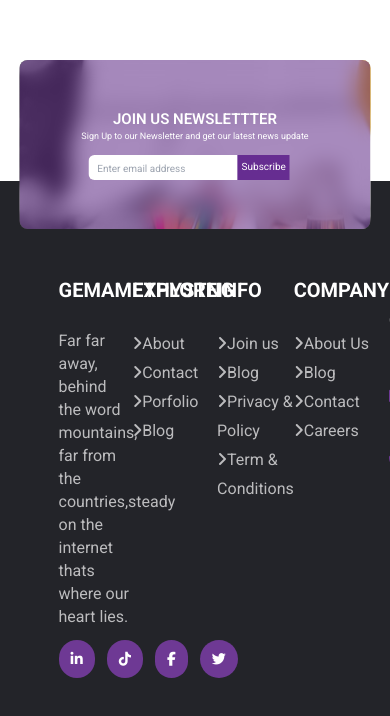
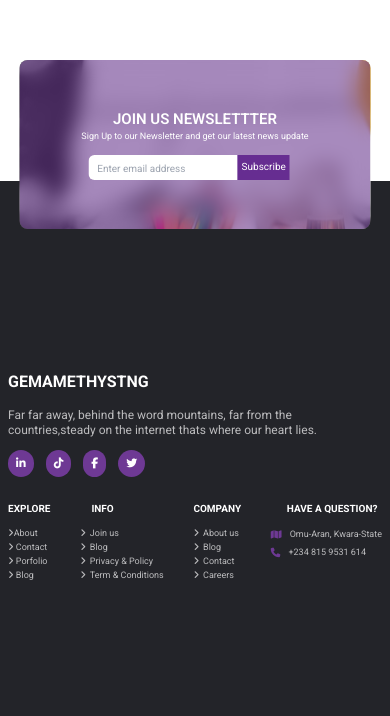
Before and after one commit to Gemamethystngltd/GemamethystNgLtd, a React (Vite) app: page /blog in a window 390 px wide. Shown: the part 3013-3729 px from the top of the page. Built offline with nearby package versions, Linux system fonts and the light colour scheme.

Commit message:
feat: improve responsive design for HomePage and solutions components

```diff
--- a/src/Pages/HomePage.jsx
+++ b/src/Pages/HomePage.jsx
@@ -13,7 +13,7 @@ function HomePage() {
   return (
     <>
       <main className="relative">
-        <NavBar />
+        {/* <NavBar /> */}
         <HeroSection />
         <Solutions />
         <Ftco />
--- a/src/components/Home/Footer.jsx
+++ b/src/components/Home/Footer.jsx
@@ -1,133 +1,115 @@
 function Footer() {
+  const exploreData = [
+    { explore: "About", info: "Join us", company: "About us" },
+    { explore: " Contact", info: "Blog", company: "Blog" },
+    { explore: " Porfolio", info: "Privacy & Policy", company: "Contact" },
+    { explore: "  Blog", info: "Term & Conditions", company: "Careers" },
+  ];
   return (
-    <footer className=" h-[70vh] flex bg-[#232429]  justify-center  items-center">
-      <div className="w-[70%] flex justify-between">
-        <div className="company_info w-[27%] flex flex-col gap-6">
-          <h1 className="font-bold leading-[30px] text-white  text-[20px] uppercase">
+    <footer className=" h-[70vh] flex bg-[#232429]  justify-center  items-center tablet:px-4 phoneP:px-2">
+      <div className="w-[70%] flex gap-4  justify-between laptop:w-[90%] tablet:w-[100%]  phoneL:flex-col phoneL:gap-6">
+        <div className="company_info flex-1 flex flex-col gap-6 laptop:w-[30%] laptop:gap-4 phoneL:w-[90%] ">
+          <h1 className="font-bold leading-[30px] text-white  text-[20px] uppercase laptop:text-[18px] tablet:text-[16px] tablet:leading-[20px]">
             Gemamethystng
           </h1>
           <div className="flex flex-col gap-3">
-            <p className=" text-[#BCBCBE] text-[16px] leading-[23px] font-normal ">
+            <p className=" text-[#BCBCBE] text-[16px] leading-[23px] font-normal laptop:text-[14px] laptop:leading-[20px] tablet:text-[12px] tablet:leading-[15px]">
               Far far away, behind the word mountains, far from the
               countries,steady on the internet thats where our heart lies.
             </p>
-            <div className="social_media flex gap-3 ">
-              <i className="fa-brands fa-linkedin-in text-white bg-webpurple p-3 rounded-full text-[14px]"></i>
-              <i className="fa-brands fa-tiktok  text-white bg-webpurple p-3 rounded-full text-[14px]"></i>
-              <i className="fa-brands fa-facebook-f  text-white bg-webpurple p-3 rounded-full text-[14px]"></i>
-              <i className="fa-brands fa-twitter  text-white bg-webpurple p-3 rounded-full text-[14px]"></i>
+            <div className="social_media flex gap-3 tablet:items-center ">
+              <i className="fa-brands fa-linkedin-in text-white bg-webpurple p-3 rounded-full text-[14px] tablet:p-[.6rem] tablet:text-[12px] phoneP:p-[.5rem] phoneP:text-[11px]"></i>
+              <i className="fa-brands fa-tiktok  text-white bg-webpurple p-3 rounded-full text-[14px] tablet:p-[.6rem] tablet:text-[12px] phoneP:p-[.5rem] phoneP:text-[11px]"></i>
+              <i className="fa-brands fa-facebook-f  text-white bg-webpurple p-3 rounded-full text-[14px] tablet:p-[.6rem] tablet:text-[12px] phoneP:p-[.5rem] phoneP:text-[11px]"></i>
+              <i className="fa-brands fa-twitter  text-white bg-webpurple p-3 rounded-full text-[14px] tablet:p-[.6rem] tablet:text-[12px] phoneP:p-[.5rem] phoneP:text-[11px]"></i>
             </div>
           </div>
         </div>
+
+        {/* quick links */}
+        <div className="flex w-[70%] justify-between laptop:w-[65%] phoneL:w-[100%] ">
           {/* explore */}
-        <div className="explore  flex flex-col gap-6">
-          <h1 className="uppercase text-[20px] text-white leading-[30px] font-bold">
+          <div className="explore  flex flex-col gap-6 laptop:gap-3">
+            <h1 className="uppercase text-[20px] text-white leading-[30px] font-bold laptop:text-[18px] tablet:text-[16px] tablet:leading-[20px] phoneL:text-[13px] phoneL:leading-[15px] phoneP:text-[10px] phoneP:leading[13px-]">
               Explore
             </h1>
-          <ul>
-            <li className="text-[#BCBCBE] text-[16px] font-normal leading-[29px]">
+            <ul className="laptop:flex laptop:flex-col laptop:gap-1 ">
+              {exploreData.map((item, index) => {
+                return (
+                  <li
+                    key={index}
+                    className="text-[#BCBCBE] text-[16px] font-normal leading-[29px] laptop:text-[14px] laptop:leading-[20px] tablet:text-[12px] tablet:leading-[15px] phoneL:text-[10px] phoneL:leading-[12px] phoneP:text-[9px] phoneP:leading-[10px]"
+                  >
                     <span>
-                <i className="fa-solid fa-angle-right"></i>
+                      <i className="fa-solid fa-angle-right pr-1 phoneP:pr-0"></i>
                     </span>
-              About
+                    {item.explore}
                   </li>
-            <li className="text-[#BCBCBE] text-[16px] font-normal leading-[29px] ">
-              <span>
-                <i className="fa-solid fa-angle-right"></i>
-              </span>
-              Contact
-            </li>
-            <li className="text-[#BCBCBE] text-[16px] font-normal leading-[29px] ">
-              <span>
-                <i className="fa-solid fa-angle-right"></i>
-              </span>
-              Porfolio
-            </li>
-            <li className="text-[#BCBCBE] text-[16px] font-normal leading-[29px] ">
-              <span>
-                <i className="fa-solid fa-angle-right"></i>
-              </span>
-              Blog
-            </li>
+                );
+              })}
             </ul>
           </div>
           {/* Info */}
-        <div className="info  flex flex-col gap-6">
-          <h1 className="uppercase text-[20px] text-white  leading-[30px] font-bold">
+          <div className="info  flex flex-col gap-6 laptop:gap-3 ">
+            <h1 className="uppercase text-[20px] text-white  leading-[30px] font-bold laptop:text-[18px] tablet:text-[16px] tablet:leading-[20px] phoneL:text-[13px] phoneL:leading-[15px] phoneP:text-[10px] phoneP:leading[13px-] phoneP:pl-[.7rem]">
               Info
             </h1>
-          <ul>
-            <li className="text-[#BCBCBE] text-[16px] font-normal leading-[29px]">
+            <ul className="laptop:flex laptop:flex-col laptop:gap-1  ">
+              {exploreData.map((item, index) => {
+                return (
+                  <li
+                    key={index}
+                    className="text-[#BCBCBE] text-[16px] font-normal leading-[29px] laptop:text-[14px] laptop:leading-[20px] tablet:text-[12px] tablet:leading-[15px] phoneL:text-[10px] phoneL:leading-[12px] phoneP:text-[9px] phoneP:leading-[10px] phoneP:w-"
+                  >
                     <span>
-                <i className="fa-solid fa-angle-right"></i>
+                      <i className="fa-solid fa-angle-right pr-1"></i>
                     </span>
-              Join us
+                    {item.info}
                   </li>
-            <li className="text-[#BCBCBE] text-[16px] font-normal leading-[29px] ">
-              <span>
-                <i className="fa-solid fa-angle-right"></i>
-              </span>
-              Blog
-            </li>
-            <li className="text-[#BCBCBE] text-[16px] font-normal leading-[29px] ">
-              <span>
-                <i className="fa-solid fa-angle-right"></i>
-              </span>
-              Privacy & Policy
-            </li>
-            <li className="text-[#BCBCBE] text-[16px] font-normal leading-[29px] ">
-              <span>
-                <i className="fa-solid fa-angle-right"></i>
-              </span>
-              Term & Conditions
-            </li>
+                );
+              })}
             </ul>
           </div>
           {/* Company */}
-        <div className="compasny  flex flex-col gap-6">
-          <h1 className="uppercase text-white  text-[20px] leading-[30px] font-bold">
+          <div className="compasny  flex flex-col gap-6 laptop:gap-3">
+            <h1 className="uppercase text-white  text-[20px] leading-[30px] font-bold laptop:text-[18px] tablet:text-[16px] tablet:leading-[20px] phoneL:text-[13px] phoneL:leading-[15px] phoneP:text-[10px] phoneP:leading[13px-]">
               Company
             </h1>
-          <ul>
-            <li className="text-[#BCBCBE] text-[16px] font-normal leading-[29px]">
+            <ul className="laptop:flex laptop:flex-col laptop:gap-1 ">
+              {exploreData.map((item, index) => {
+                return (
+                  <li
+                    key={index}
+                    className="text-[#BCBCBE] text-[16px] font-normal leading-[29px] laptop:text-[14px] laptop:leading-[20px] tablet:text-[12px] tablet:leading-[15px] phoneL:text-[10px] phoneL:leading-[12px] phoneP:text-[9px] phoneP:leading-[10px] "
+                  >
                     <span>
-                <i className="fa-solid fa-angle-right"></i>
+                      <i className="fa-solid fa-angle-right pr-1"></i>
                     </span>
-              About Us
+                    {item.company}
                   </li>
-            <li className="text-[#BCBCBE] text-[16px] font-normal leading-[29px] ">
-              <span>
-                <i className="fa-solid fa-angle-right"></i>
-              </span>
-              Blog
-            </li>
-            <li className="text-[#BCBCBE] text-[16px] font-normal leading-[29px] ">
-              <span>
-                <i className="fa-solid fa-angle-right"></i>
-              </span>
-              Contact
-            </li>
-            <li className="text-[#BCBCBE] text-[16px] font-normal leading-[29px] ">
-              <span>
-                <i className="fa-solid fa-angle-right"></i>
-              </span>
-              Careers
-            </li>
+                );
+              })}
             </ul>
           </div>
           {/* question */}
-        <div className="question  flex flex-col gap-6">
-          <h1 className="font-bold text-white uppercase leading-[30px] text-[20px]">
+          <div className="question  flex flex-col gap-6 laptop:gap-3">
+            <h1 className="font-bold text-white uppercase leading-[30px] text-[20px] laptop:text-[18px] tablet:text-[16px] tablet:leading-[20px] phoneL:text-[13px] phoneL:leading-[15px] phoneP:text-[10px] phoneP:leading[13px-] phoneP:pl-4">
               Have a Question?
             </h1>
-          <div className="flex flex-col gap-2">
+            <div className="flex flex-col gap-2 laptop:gap-1">
               <div className="question_map flex gap-2 items-center">
-              <i className="fa-solid fa-map text-webpurple"></i>
-              <p className="text-[#BCBCBE]"> Omu-Aran, Kwara-State</p>
+                <i className="fa-solid fa-map text-webpurple tablet:text-[.9rem] phoneL:text-[.7rem] phoneP:text-[.6rem] "></i>
+                <p className="text-[#BCBCBE] laptop:text-[14px] tablet:text-[12px] phoneL:text-[10px] phoneP:text-[9px]">
+                  {" "}
+                  Omu-Aran, Kwara-State
+                </p>
               </div>
               <div className="question_phone flex items-center gap-2">
-              <i className="fa-solid fa-phone text-webpurple"></i>
-              <p className="text-[#BCBCBE]">+234 815 9531 614</p>
+                <i className="fa-solid fa-phone text-webpurple text-[.9rem] phoneL:text-[.7rem]  phoneP:text-[.6rem]"></i>
+                <p className="text-[#BCBCBE]  laptop:text-[14px] tablet:text-[12px] phoneL:text-[10px] phoneP:text-[9px]">
+                  +234 815 9531 614
+                </p>
+              </div>
             </div>
           </div>
         </div>
--- a/src/components/Home/herosection.jsx
+++ b/src/components/Home/herosection.jsx
@@ -2,11 +2,11 @@ const HeroSection = () => {
   return (
     <>
       <section className="hero_section flex items-center">
-        <div className="hero_content ml-[16rem] flex flex-col  laptop:ml-[6rem] tablet:ml-[3rem] phoneP:ml-4">
+        <div className="hero_content ml-[16rem] flex flex-col  laptop:ml-[6rem] tablet:ml-[3rem] phoneL:ml-5 phoneP:ml-4">
           <h3 className="text-white leading-[23px] font-bold text-[13px] uppercase tracking-[5px] mb-[10px] tablet:text-[11px] phoneL:text-[10px] phoneL:tracking-[2px] phoneL:mb-[8px]  phoneP:text-[10px] phonep:mb-[6px] phoneP:tracking-[1px] ">
             welcome To Gemamethystng
           </h3>
-          <h1 className=" text-white text-[52px] w-[50%] font-bold uppercase tracking-[1px] mb-[20px] leading-[3.5rem] laptop:text-[40px] laptop:w-[60%] laptop:leading-[2.5rem] laptop:mb-[10px] tablet:text-[35px]  tablet:w-[70%] tablet:leading-[2.4rem] tablet:mb-[8px] phoneL:w-[90%] phoneL:text-[30px] phoneL:leading-[2rem] phoneL:mb-[6px] phoneP:text-[20px] phoneP:leading-[1.6rem] phoneP:w-full phoneP:mb-[3px]">
+          <h1 className=" text-white text-[52px] w-[50%] font-bold uppercase tracking-[1px] mb-[20px] leading-[3.5rem] laptop:text-[40px] laptop:w-[60%] laptop:leading-[2.5rem] laptop:mb-[10px] tablet:text-[35px]  tablet:w-[70%] tablet:leading-[2.4rem] tablet:mb-[8px] phoneL:w-[90%] phoneL:text-[25px] phoneL:leading-[1.8rem] phoneL:mb-[6px] phoneP:text-[20px] phoneP:leading-[1.6rem] phoneP:w-full phoneP:mb-[3px]">
             Professinal & Creative Design Solution
           </h1>
           <p className="text-lightwhite font-normal text-[16px] laptop:text-[13px] tablet:text-[12px] phoneL:text-[11px] phoneP:text-[10px] ">
--- a/src/components/Home/solutions.jsx
+++ b/src/components/Home/solutions.jsx
@@ -4,12 +4,12 @@ const Solutions = () => {
   return (
     <>
       <setion className="solutions_sections flex ">
-        <div className="Solutions_content grid mx-auto w-[70%] gap-4 place-items-center grid-cols-4 py-[7rem]    ">
-          <div className="solutions_header col-span-2">
-            <h2 className="text-white tracking-[1px] uppercase text-[34px] leading-[48px] font-bold ">
+        <div className="Solutions_content grid mx-auto w-[70%] gap-4 place-items-center grid-cols-4 py-[7rem] laptop:w-[90%] laptop:py-[6rem] tablet:gap-2 tablet:py-[5rem] phoneL:grid-cols-2 phoneL:gap-3 phoneL:w-[95%]">
+          <div className="solutions_header col-span-2 phoneL:mb-4">
+            <h2 className="text-white tracking-[1px] uppercase text-[34px] leading-[48px] font-bold  laptop:text-[30px] laptop:leading-[35px] tablet:text-[25px] tablet:leading-[30px] phoneL:text-[20px] phoneL:leading-[25px]">
               We Shape <br /> The Perfect Solutions
             </h2>
-            <p className="text-[#999999] font-normal text-[16px] leading-[29px]">
+            <p className="text-[#999999] font-normal text-[16px] leading-[29px] laptop:text-[14px] laptop:leading-[20px] laptop:mt-3 tablet:text-[12px] tablet:leading-[16px] phoneL:text-[11px] phoneL:leading-[13px]">
               By driving innovation and efficiency at the intersection of
               technology and the AEC & Oil & Gas industries, we aim to create a
               future where every project succeeds, and every individual thrives.
--- a/src/components/Home/solutionsBox.jsx
+++ b/src/components/Home/solutionsBox.jsx
@@ -1,12 +1,16 @@
 const SolutionBox = ({ text, icon }) => {
   return (
-    <div className="Solutions_box w-[250px] min-h-[240px] box pt-6 px-4 flex  flex-col bg-vantablack gap-6 rounded-lg">
-      <div className="box_header flex justify-end pr-4">
+    <div className="Solutions_box w-[250px] h-[240px] box pt-6 px-4 flex  flex-col bg-vantablack gap-6 rounded-lg   laptop:w-[200px] laptop:h-[200px] tablet:w-[150px] tablet:h-[150px] phoneL:w-[180px] phoneL:h-[180px] phoneP:w-[130px] phoneP:h-[130px] ">
+      <div className="box_header flex justify-end pr-4 phoneP:pr-2">
         {/* <i className={`${icon} text-[4.5rem]   text-webpurple`}></i> */}
-        <img src={icon} alt="icon" className="w-[5rem] h-[4.8rem]" />
+        <img
+          src={icon}
+          alt="icon"
+          className="w-[5rem] h-[4.8rem] laptop:h-[4rem] laptop:w-[4rem] tablet:w-[3rem] tablet:h-[3rem] phoneL:w-[3.4rem] phoneL:h-[3.4rem] phoneP:w-[2.3rem] phoneP:h-[2.3rem]"
+        />
       </div>
       <div className="box_content">
-        <h2 className="text-white uppercase w-[70%] text-[18px] tracking-[1px] leading-[27px] font-[700]">
+        <h2 className="text-white uppercase w-[70%] text-[18px] tracking-[1px] leading-[27px] font-[700] laptop:text-[16px] laptop:leading-[18px]  tablet:text-[14px] tablet:leading-[16px] phoneP:text-[11px] phoneP:leading-[12px]">
           {text}
         </h2>
       </div>
```
Lines whose indentation alone changed are shown as unchanged.
